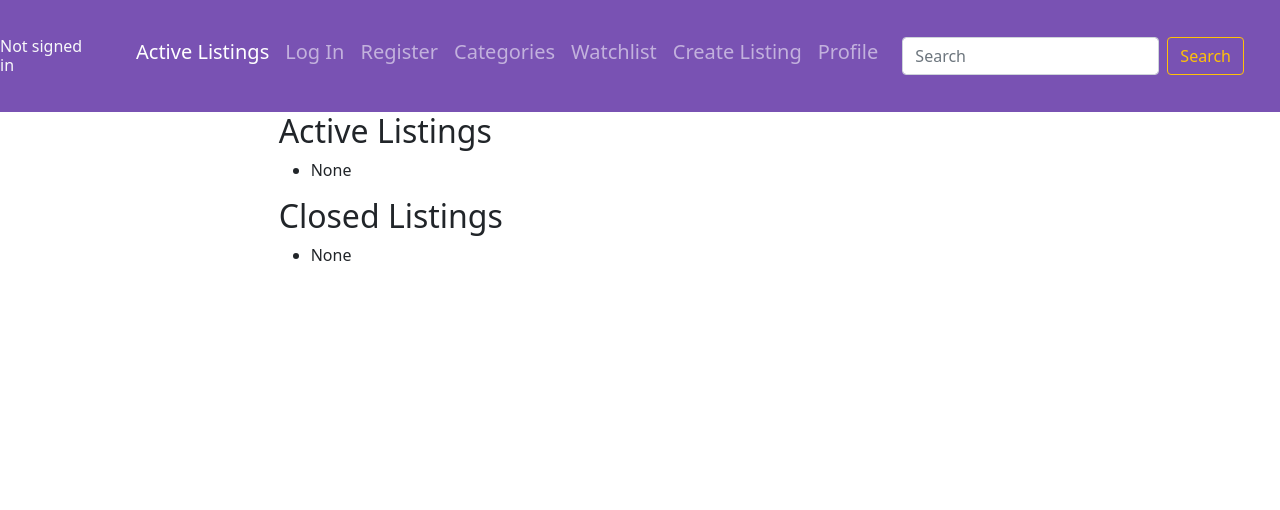
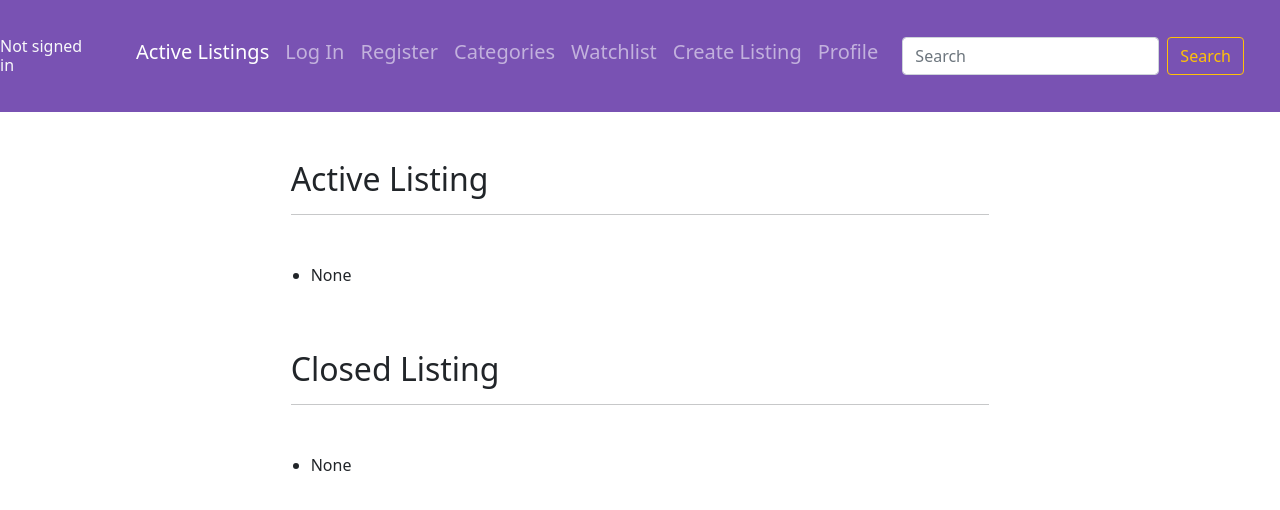
Before and after one commit to princeibs/commerce-50, a Django app: page / in a window 1280 px wide. Shown: the top 510 px of the page. Run offline with Django 3.2, Linux system fonts and the light colour scheme; data that the repository does not hold is empty.

Commit message:
update index page to use bootstrap typography and order auctions in descending order

```diff
--- a/auctions/templates/auctions/index.html
+++ b/auctions/templates/auctions/index.html
@@ -2,7 +2,10 @@
 
 {% block body %}
 <div class="container col-md-7">
-    <h2>Active Listings</h2>
+    <div class="container">
+        <div class="h2 pt-5 pb-4">Active Listing <hr></div>
+    </div>
+
     {% for auction in active_auctions %}
     <div class="card mb-2" style="max-width: 540px;">
         <div class="row no-gutters">
@@ -11,23 +14,24 @@
             </div>
             <div class="col-md-8">
                 <div class="card-body">
-                    <a href="{% url 'listing_page' auction.id %}" class="link-underline">
-                        <h5 class="card-title link-underline">{{ auction.title }}</h5>
+                    <div class="container"></div>
+                    <a href="{% url 'listing_page' auction.id %}" class="link-underline pb-3">
+                        <div class="card-title link-underline h4 pb-3">{{ auction.title }}</div>
                     </a>
                     <h6>
-                        <p class="card-text">{{ auction.description|truncatewords:"10" }}</p>
+                        <div class="card-text ">{{ auction.description|truncatewords:"15" }}</div>
                     </h6>
                     {% if auction.highest_bid %}
                     <h6>
-                        <p class="card-text">${{ auction.highest_bid }}</p>
+                        <div class="card-text h2">${{ auction.highest_bid }}</div>
                     </h6>
                     {% else %}
                     <h6>
-                        <p class="card-text">${{ auction.starting_bid }}</p>
+                        <div class="card-text  h2">${{ auction.starting_bid }}</div>
                     </h6>
                     {% endif %}
                     <h6>
-                        <p class="card-text">Category: {{ auction.catg }}</p>
+                        <div class="card-text">Category: {{ auction.catg }}<divp>
                     </h6>
                     <p class="card-text"><small class="text-muted">Last updated: {{ auction.time|timesince }} ago</small></p>
                 </div>
@@ -45,7 +49,9 @@
 
 
 <div class="container col-md-7">
-    <h2>Closed Listings</h2>
+    <div class="container">
+        <div class="h2 pt-5 pb-4">Closed Listing <hr></div>
+    </div>
     {% for auction in closed_auctions %}
     <div class="card mb-2" style="max-width: 540px;">
         <div class="row no-gutters">
--- a/auctions/views.py
+++ b/auctions/views.py
@@ -14,8 +14,8 @@ from .models import *
 def index(request):
     context = {
         # Return the active listings
-        "active_auctions": Auction.objects.filter(is_active=True).all(),
-        "closed_auctions": Auction.objects.filter(is_active=False).all()
+        "active_auctions": Auction.objects.filter(is_active=True).order_by('-time').all(),
+        "closed_auctions": Auction.objects.filter(is_active=False).order_by('-time').all()
     }
     return render(request, "auctions/index.html", context)
 
```
